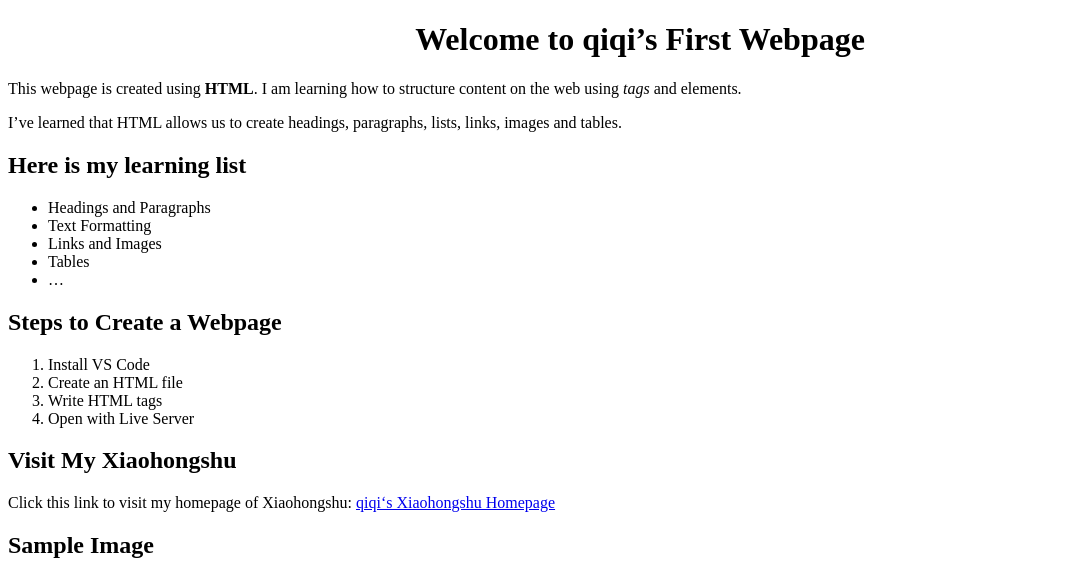
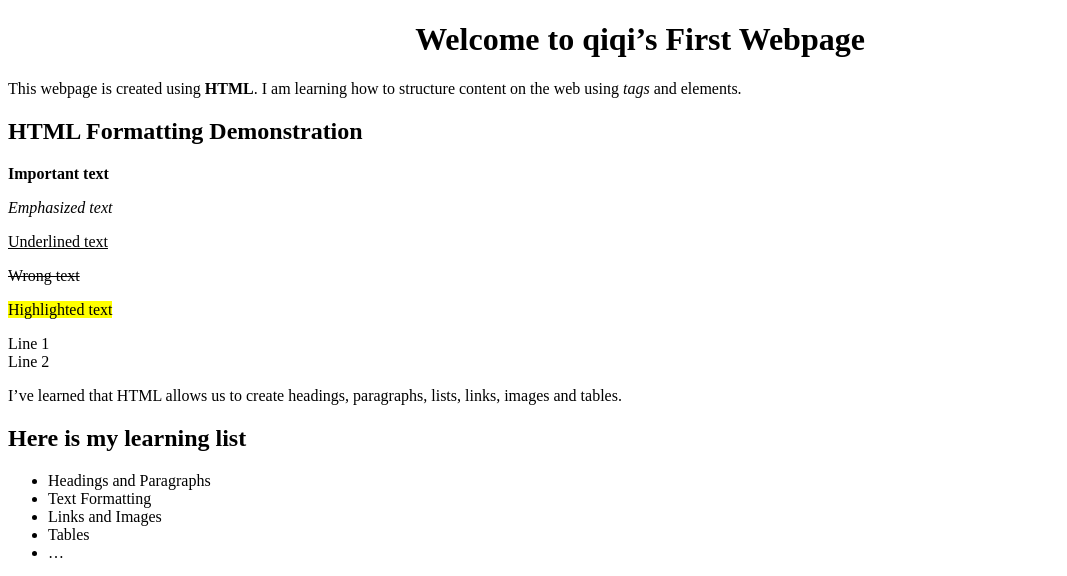
Before and after one commit to jimmydjq/COMM7960, a plain HTML site: page Week 4/25470671 Week 4 Participation.html in a window 1280 px wide. Shown: the top 576 px of the page, without its empty margins (0-1067 px from the left). Drawn offline with Linux system fonts and the light colour scheme.

Commit message:
Update 25470671 Week 4 Participation.html

```diff
--- a/Week 4/25470671 Week 4 Participation.html
+++ b/Week 4/25470671 Week 4 Participation.html
@@ -16,6 +16,15 @@
         I am learning how to structure content on the web using
         <em>tags</em> and elements.
     </p>
+
+    <h2>HTML Formatting Demonstration</h2>
+
+            <p><strong>Important text</strong></p>
+            <p><em>Emphasized text</em></p>
+            <p><u>Underlined text</u></p>
+            <p><s>Wrong text</s></p>
+            <p><mark>Highlighted text</mark></p>
+            <p>Line 1<br>Line 2</p>
 
     <p>
         I’ve learned that HTML allows us to create headings, paragraphs, lists, links, images and tables.
```
